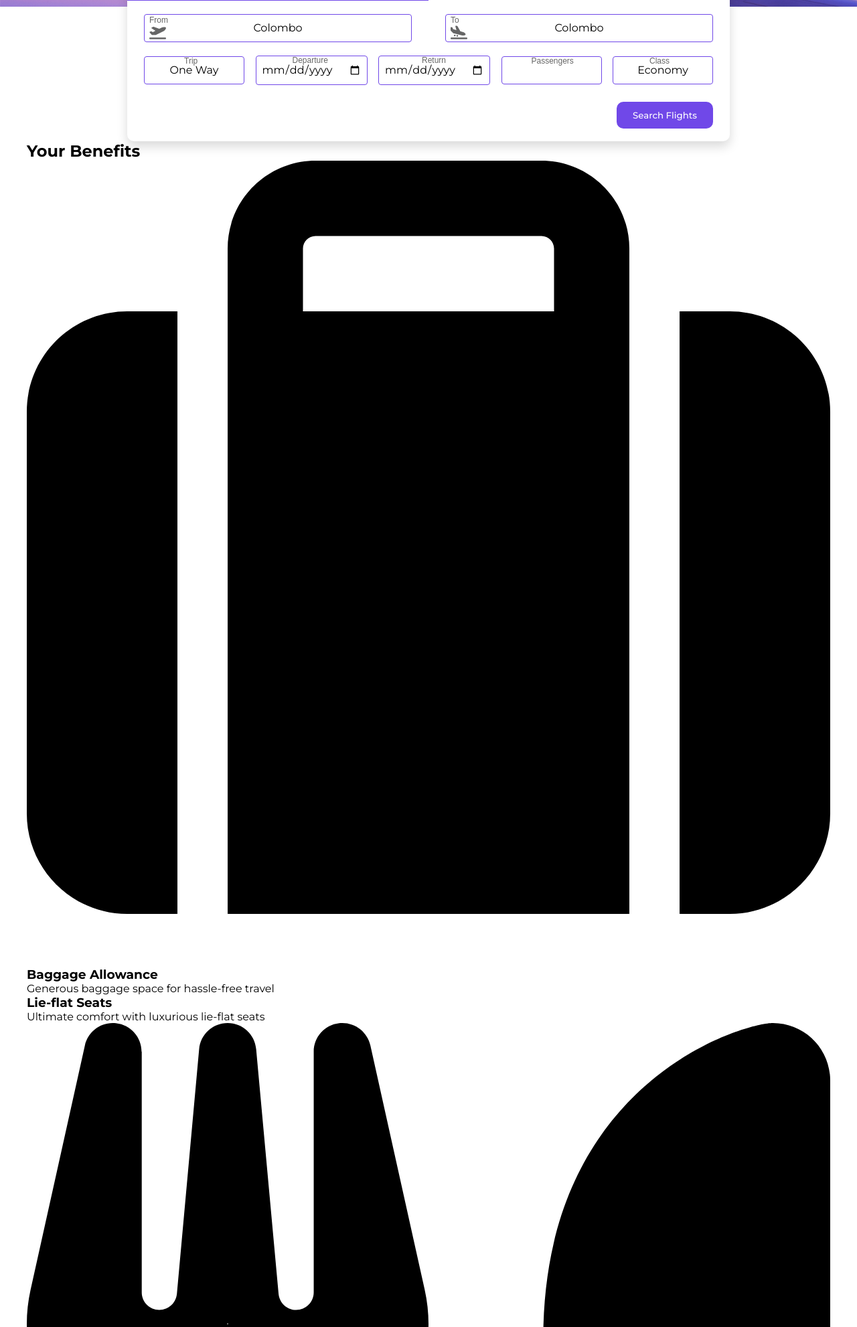
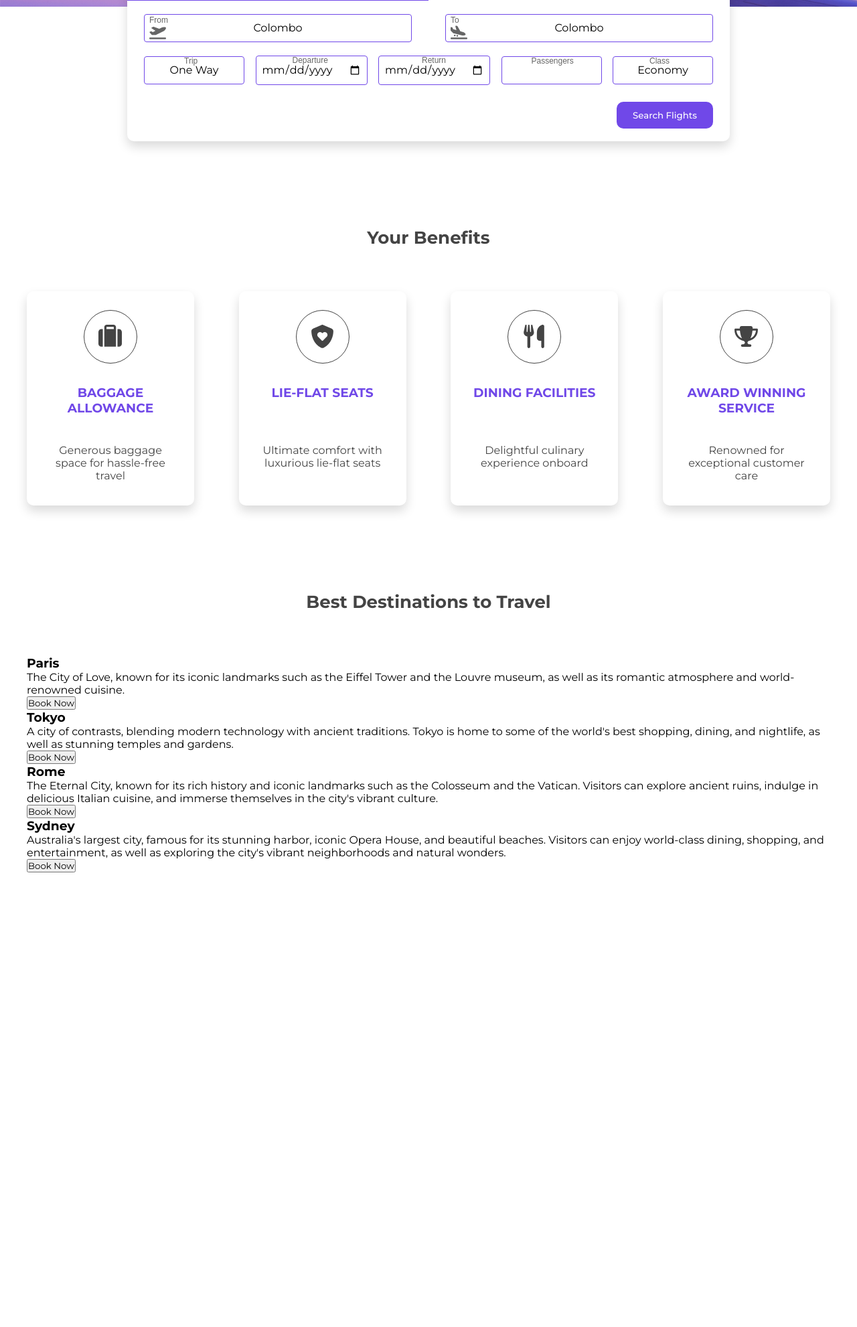
Before and after one commit to ashehxn/Air-Ticket-Project, a PHP site: page / in a window 1280 px wide. Shown: the part 429-2411 px from the top of the page at 67% size. After the commit the page ends 1732 px from the top, so only its background shows below. Run offline with PHP 8.4, Linux system fonts and the light colour scheme.

Commit message:
benefits finished

```diff
--- a/index.html
+++ b/index.html
@@ -30,9 +30,10 @@
         <a href="#">Where we fly</a>
         <a href="#">Best Destinations</a>
         <a href="#">Contact Us</a>
-        <a href="login.html" style="margin-left: 200px; margin-right: 250px;">Login | Sign up</a>
+        <a href="login.html" style="margin-left: 200px; margin-right: 250px"
+          >Login | Sign up</a
+        >
       </div>
-
     </nav>
     <div class="main-container">
       <section class="booking-box" id="booking-box">
@@ -147,35 +148,68 @@
 
       <section class="benefits-section">
         <h2>Your Benefits</h2>
-        <div>
+        <div class="benefits-container">
           <div class="benefits">
-            <svg xmlns="http://www.w3.org/2000/svg" viewBox="0 0 512 512">
+            <div class="icon-container">
+              <div class="icon-circle"></div>
+              <svg
+                class="feature-icon"
+                xmlns="http://www.w3.org/2000/svg"
+                viewBox="0 0 512 512"
+              >
                 <path
                   d="M176 56V96H336V56c0-4.4-3.6-8-8-8H184c-4.4 0-8 3.6-8 8zM128 96V56c0-30.9 25.1-56 56-56H328c30.9 0 56 25.1 56 56V96v32V480H128V128 96zM64 96H96V480H64c-35.3 0-64-28.7-64-64V160c0-35.3 28.7-64 64-64zM448 480H416V96h32c35.3 0 64 28.7 64 64V416c0 35.3-28.7 64-64 64z"
                 />
               </svg>
+            </div>
             <h3>Baggage Allowance</h3>
             <p>Generous baggage space for hassle-free travel</p>
           </div>
           <div class="benefits">
+            <div class="icon-container">
+              <div class="icon-circle"></div>
+              <svg
+                class="feature-icon"
+                xmlns="http://www.w3.org/2000/svg"
+                viewBox="0 0 512 512"
+              >
+                <path
+                  d="M269.4 2.9C265.2 1 260.7 0 256 0s-9.2 1-13.4 2.9L54.3 82.8c-22 9.3-38.4 31-38.3 57.2c.5 99.2 41.3 280.7 213.6 363.2c16.7 8 36.1 8 52.8 0C454.7 420.7 495.5 239.2 496 140c.1-26.2-16.3-47.9-38.3-57.2L269.4 2.9zM144 221.3c0-33.8 27.4-61.3 61.3-61.3c16.2 0 31.8 6.5 43.3 17.9l7.4 7.4 7.4-7.4c11.5-11.5 27.1-17.9 43.3-17.9c33.8 0 61.3 27.4 61.3 61.3c0 16.2-6.5 31.8-17.9 43.3l-82.7 82.7c-6.2 6.2-16.4 6.2-22.6 0l-82.7-82.7c-11.5-11.5-17.9-27.1-17.9-43.3z"
+                />
+              </svg>
+            </div>
             <h3>Lie-flat Seats</h3>
             <p>Ultimate comfort with luxurious lie-flat seats</p>
           </div>
           <div class="benefits">
-            <svg xmlns="http://www.w3.org/2000/svg" viewBox="0 0 448 512">
+            <div class="icon-container">
+              <div class="icon-circle"></div>
+              <svg
+                class="feature-icon"
+                xmlns="http://www.w3.org/2000/svg"
+                viewBox="0 0 448 512"
+              >
                 <path
                   d="M416 0C400 0 288 32 288 176V288c0 35.3 28.7 64 64 64h32V480c0 17.7 14.3 32 32 32s32-14.3 32-32V352 240 32c0-17.7-14.3-32-32-32zM64 16C64 7.8 57.9 1 49.7 .1S34.2 4.6 32.4 12.5L2.1 148.8C.7 155.1 0 161.5 0 167.9c0 45.9 35.1 83.6 80 87.7V480c0 17.7 14.3 32 32 32s32-14.3 32-32V255.6c44.9-4.1 80-41.8 80-87.7c0-6.4-.7-12.8-2.1-19.1L191.6 12.5c-1.8-8-9.3-13.3-17.4-12.4S160 7.8 160 16V150.2c0 5.4-4.4 9.8-9.8 9.8c-5.1 0-9.3-3.9-9.8-9L127.9 14.6C127.2 6.3 120.3 0 112 0s-15.2 6.3-15.9 14.6L83.7 151c-.5 5.1-4.7 9-9.8 9c-5.4 0-9.8-4.4-9.8-9.8V16zm48.3 152l-.3 0-.3 0 .3-.7 .3 .7z"
                 />
               </svg>
+            </div>
             <h3>Dining Facilities</h3>
             <p>Delightful culinary experience onboard</p>
           </div>
           <div class="benefits">
-            <svg xmlns="http://www.w3.org/2000/svg" viewBox="0 0 576 512">
+            <div class="icon-container">
+              <div class="icon-circle"></div>
+              <svg
+                class="feature-icon"
+                xmlns="http://www.w3.org/2000/svg"
+                viewBox="0 0 576 512"
+              >
                 <path
                   d="M400 0H176c-26.5 0-48.1 21.8-47.1 48.2c.2 5.3 .4 10.6 .7 15.8H24C10.7 64 0 74.7 0 88c0 92.6 33.5 157 78.5 200.7c44.3 43.1 98.3 64.8 138.1 75.8c23.4 6.5 39.4 26 39.4 45.6c0 20.9-17 37.9-37.9 37.9H192c-17.7 0-32 14.3-32 32s14.3 32 32 32H384c17.7 0 32-14.3 32-32s-14.3-32-32-32H357.9C337 448 320 431 320 410.1c0-19.6 15.9-39.2 39.4-45.6c39.9-11 93.9-32.7 138.2-75.8C542.5 245 576 180.6 576 88c0-13.3-10.7-24-24-24H446.4c.3-5.2 .5-10.4 .7-15.8C448.1 21.8 426.5 0 400 0zM48.9 112h84.4c9.1 90.1 29.2 150.3 51.9 190.6c-24.9-11-50.8-26.5-73.2-48.3c-32-31.1-58-76-63-142.3zM464.1 254.3c-22.4 21.8-48.3 37.3-73.2 48.3c22.7-40.3 42.8-100.5 51.9-190.6h84.4c-5.1 66.3-31.1 111.2-63 142.3z"
                 />
               </svg>
+            </div>
             <h3>Award Winning Service</h3>
             <p>Renowned for exceptional customer care</p>
           </div>
--- a/styles/style.css
+++ b/styles/style.css
@@ -68,6 +68,7 @@
   margin-top: 310px;
   border-radius: 10px;
   box-shadow: 0 0.5rem 1rem rgba(0, 0, 0, 0.15);
+  margin-bottom: 128px;
 }
 
 .input-container {
@@ -275,6 +276,75 @@
   right: 0px;
 }
 
+/* Benefits section */
+
+.benefits-section {
+  margin-bottom: 128px;
+}
+
+h2 {
+  text-align: center;
+  color: #444;
+  font-size: 26px;
+  margin-bottom: 64px;
+}
+
+.feature-icon {
+  width: 35px;
+  height: 35px;
+  position: relative;
+  left: 22px;
+  top: 22px;
+  fill: #444;
+}
+
+.icon-circle {
+  width: 80px;
+  height: 80px;
+  border-radius: 50%;
+  border: 1px solid #444;
+  position: absolute;
+}
+
+.icon-container {
+  width: 80px;
+}
+
+.benefits {
+  width: 250px;
+  height: 320px;
+  display: grid;
+  grid-template-rows: 1fr 1fr 1fr;
+  justify-items: center;
+  padding: 28px;
+  border-radius: 10px;
+  box-shadow: 0 0.5rem 1rem rgba(0, 0, 0, 0.15);
+}
+
+.benefits:hover {
+  box-shadow: 0 0.5rem 1rem #7048e8;
+}
+
+.benefits-container {
+  display: flex;
+  justify-content: space-between;
+}
+
+.benefits h3,
+.benefits p {
+  margin-top: 24px;
+  text-align: center;
+}
+
+.benefits h3 {
+  text-transform: uppercase;
+  color: #7048e8;
+}
+
+.benefits p {
+  color: #444;
+}
+
 .topnav {
   background-color: #fff;
   overflow: hidden;
```
Lines whose indentation alone changed are shown as unchanged.
